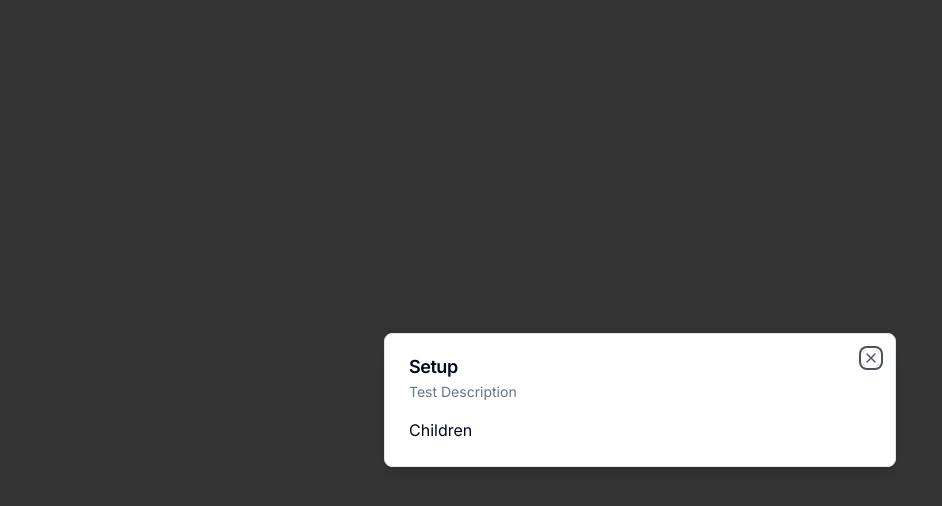
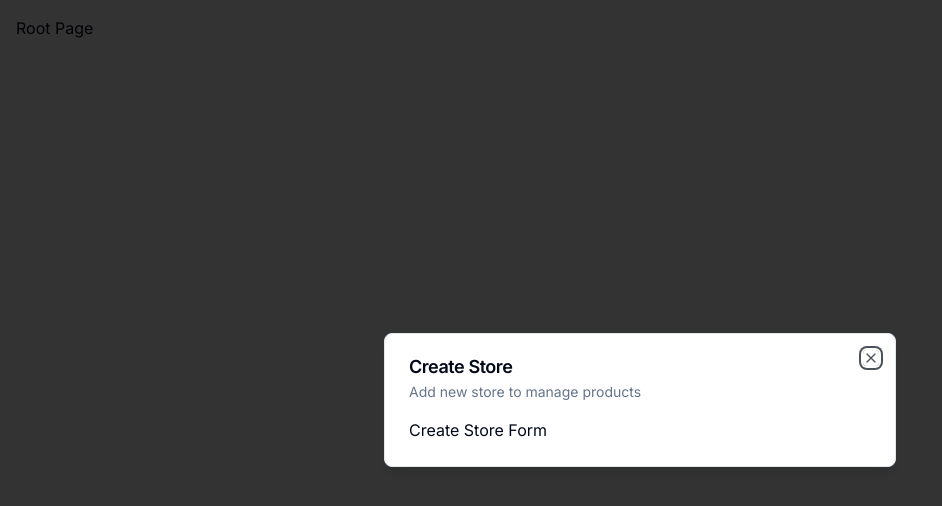
Before and after one commit to EpicIbby101/resto-flow-admin, a Next.js app: page / in a window 1280 px wide. Shown: the top 506 px of the page, without its empty margins (0-942 px from the left). Built offline with nearby package versions, Linux system fonts and the light colour scheme.

Commit message:
Added an admin modal to create new store

```diff
--- a/app/(root)/page.tsx
+++ b/app/(root)/page.tsx
@@ -1,23 +1,22 @@
 "use client";
 
-import { Modal } from "@/components/ui/modal";
-import { UserButton } from "@clerk/nextjs";
+import { useStoreModal } from "@/hooks/use-store-modal";
+import { useEffect } from "react";
 
-export default function Setup() {
+const Setup = () => {
+  const onOpen = useStoreModal((state) => state.onOpen);
+  const isOpen = useStoreModal((state) => state.isOpen);
+
+  useEffect(() => {
+    if (!isOpen) {
+      onOpen();
+    }
+  }, []);
+
   return (
     // Getting a hydration error here. Need to fix.
-    <div className="p-4">
-      <div className="flex items-end justify-end p-5 ">
-        <UserButton afterSignOutUrl="/" />
-      </div>
-      <Modal
-        title="Setup"
-        description="Test Description"
-        isOpen
-        onClose={() => {}}
-      >
-        Children
-      </Modal>
-    </div>
+    <div className="p-4">Root Page</div>
   );
 }
+
+export default Setup;
--- a/app/layout.tsx
+++ b/app/layout.tsx
@@ -2,6 +2,7 @@
 import { ClerkProvider } from "@clerk/nextjs";
 import { Inter } from "next/font/google";
 import "./globals.css";
+import { ModalProvider } from "@/providers/modal-providers";
 
 const inter = Inter({ subsets: ["latin"] });
 
@@ -18,7 +19,10 @@
   return (
     <ClerkProvider>
       <html lang="en">
-        <body className={inter.className}>{children}</body>
+        <body className={inter.className}>
+          <ModalProvider />
+          {children}
+        </body>
       </html>
     </ClerkProvider>
   );
--- /dev/null
+++ b/components/modals/store-modals.tsx
@@ -0,0 +1,18 @@
+"use client";
+
+import { useStoreModal } from "@/hooks/use-store-modal";
+import { Modal } from "../ui/modal";
+
+export const StoreModal = () => {
+    const storeModal = useStoreModal();
+
+    return (
+        <Modal
+        title="Create Store"
+        description="Add new store to manage products"
+        isOpen={storeModal.isOpen}
+        onClose={storeModal.onClose}>
+            Create Store Form
+        </Modal>
+    )
+}
--- /dev/null
+++ b/hooks/use-store-modal.tsx
@@ -0,0 +1,14 @@
+import { create } from "zustand";
+
+// We define our default interface
+interface useStoreModalStore {
+  isOpen: boolean;
+  onOpen: () => void;
+  onClose: () => void;
+}
+
+export const useStoreModal = create<useStoreModalStore>((set) => ({
+  isOpen: false,
+  onOpen: () => set({ isOpen: true }),
+  onClose: () => set({ isOpen: false }),
+}));
--- /dev/null
+++ b/providers/modal-providers.tsx
@@ -0,0 +1,26 @@
+"use client";
+
+import { StoreModal } from "@/components/modals/store-modals";
+import { useState, useEffect } from "react";
+
+export const ModalProvider = () => {
+  const [isMounted, setIsMounted] = useState(false);
+
+  // We want to add this provider to the layout.tsx.
+  // The issue with this is that layout.tsx is a server component.
+  // This means that I cannot just add a client component to layout.tsx.
+
+  // So until the setIsMounted has executed on runtime which is only something that happens in the client component, we return null.
+  useEffect(() => {
+    setIsMounted(true);
+  }, []);
+
+  if (!isMounted) {
+    return null;
+  }
+
+  // Otherwise, return StoreModal.
+  return (
+    <StoreModal />
+  )
+};
```
